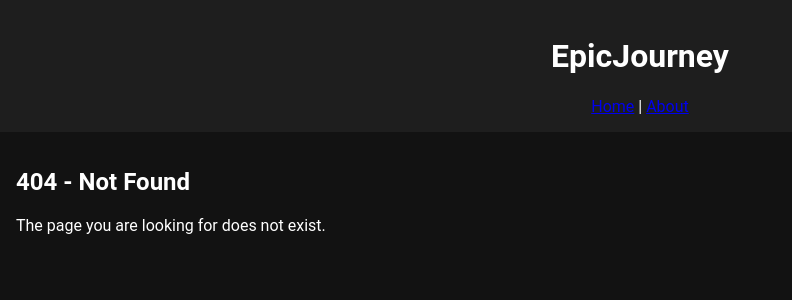
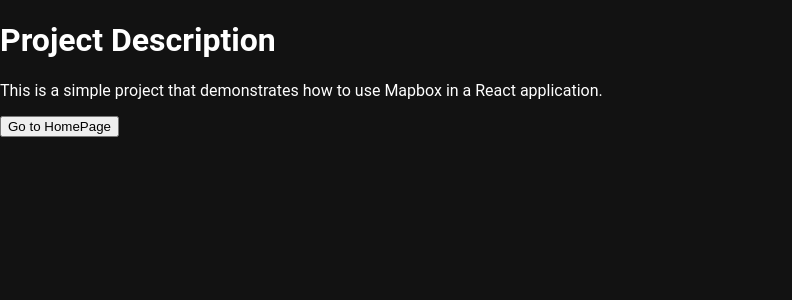
Before and after one commit to belovdima/epicjounrey, a React (Vite) app: page /aboutpage in a window 1280 px wide. Before the commit this address had no page. Shown: the top 300 px of the page, without its empty margins (0-792 px from the left). Built offline with nearby package versions, Linux system fonts and the light colour scheme.

Commit message:
separated the app file

```diff
--- a/src/App.tsx
+++ b/src/App.tsx
@@ -1,67 +1,19 @@
-import React, { useEffect, useRef } from "react";
-import mapboxgl from "mapbox-gl";
+import React from "react";
+import { BrowserRouter as Router, Routes, Route } from "react-router-dom";
 import "./styles/global.scss";
-import { BrowserRouter as Router, Routes, Route, Link } from "react-router-dom";
-import Home from "./pages/Home";
-import About from "./pages/About";
+import { HomePage } from "./pages/HomePage";
+import { AboutPage } from "./pages/AboutPage";
 import NotFound from "./pages/NotFound";
 
-mapboxgl.accessToken = import.meta.env.VITE_MAPBOX_TOKEN;
-
-const App: React.FC = () => {
-    const mapContainer = useRef<HTMLDivElement | null>(null);
-
-    useEffect(() => {
-        if (!mapContainer.current) return; // Убедимся, что контейнер существует
-
-        // Инициализация карты
-        const map = new mapboxgl.Map({
-            container: mapContainer.current, // Указываем контейнер
-            style: "mapbox://styles/mapbox/dark-v11", // Темный стиль карты
-            center: [0, 0], // Координаты центра карты
-            zoom: 2, // Начальный зум
-        });
-
-        // Очистка карты при размонтировании компонента
-        return () => map.remove();
-    }, []);
-
+export const App: React.FC = () => {
     return (
         <Router>
-            <div className="app">
-                <header className="app-header">
-                    <h1>EpicJourney</h1>
-                    <nav>
-                        <Link to="/home">Home</Link> |{" "}
-                        <Link to="/about">About</Link>
-                    </nav>
-                </header>
-                <main>
-                    <Routes>
-                        <Route
-                            path="/home"
-                            element={
-                                <div>
-                                    <h2>Welcome to EpicJourney</h2>
-                                    <div
-                                        ref={mapContainer}
-                                        style={{
-                                            width: "100%",
-                                            height: "500px",
-                                            marginTop: "1rem",
-                                        }}
-                                    />
-                                </div>
-                            }
-                        />
-                        <Route path="/home" element={<Home />} />
-                        <Route path="/about" element={<About />} />
-                        <Route path="*" element={<NotFound />} />
-                    </Routes>
-                </main>
-            </div>
+            <Routes>
+                <Route path="/homepage" element={<HomePage />} />
+                <Route path="/aboutpage" element={<AboutPage />} />
+                <Route path="*" element={<HomePage />} />
+                <Route path="/notfound" element={<NotFound />} />
+            </Routes>
         </Router>
     );
 };
-
-export default App;
--- /dev/null
+++ b/src/components/Greeting.tsx
@@ -0,0 +1,16 @@
+import { useNavigate } from "react-router-dom";
+
+export const Greeting: React.FC = () => {
+    const navigate = useNavigate();
+
+    return (
+        <div>
+            <button
+                type="button"
+                onClick={() => navigate("/aboutpage", { replace: true })}>
+                Go to AboutPage
+            </button>
+            <h1>Hello, World!</h1>);
+        </div>
+    );
+};
--- /dev/null
+++ b/src/components/Map.tsx
@@ -0,0 +1,35 @@
+import React, { useEffect, useRef } from "react";
+import mapboxgl from "mapbox-gl";
+import "mapbox-gl/dist/mapbox-gl.css";
+
+mapboxgl.accessToken = import.meta.env.VITE_MAPBOX_TOKEN;
+
+export const Map: React.FC = () => {
+    const mapContainer = useRef<HTMLDivElement | null>(null);
+
+    useEffect(() => {
+        if (!mapContainer.current) return; // Убедимся, что контейнер существует
+
+        // Инициализация карты
+        const map = new mapboxgl.Map({
+            container: mapContainer.current, // Указываем контейнер
+            style: "mapbox://styles/mapbox/dark-v11", // Темный стиль карты
+            center: [0, 0], // Координаты центра карты
+            zoom: 2, // Начальный зум
+        });
+
+        // Очистка карты при размонтировании компонента
+        return () => map.remove();
+    }, []);
+
+    return (
+        <div
+            ref={mapContainer}
+            style={{
+                width: "100%",
+                height: "500px",
+                marginTop: "1rem",
+            }}
+        />
+    );
+};
--- /dev/null
+++ b/src/components/ProjectDescription.tsx
@@ -0,0 +1,21 @@
+import React from "react";
+import { useNavigate } from "react-router-dom";
+
+export const ProjectDescription: React.FC = () => {
+    const navigate = useNavigate();
+
+    return (
+        <div>
+            <h1>Project Description</h1>
+            <p>
+                This is a simple project that demonstrates how to use Mapbox in
+                a React application.
+            </p>
+            <button
+                type="button"
+                onClick={() => navigate("/homepage", { replace: true })}>
+                Go to HomePage
+            </button>
+        </div>
+    );
+};
--- a/src/main.tsx
+++ b/src/main.tsx
@@ -1,6 +1,6 @@
 import { StrictMode } from "react";
 import { createRoot } from "react-dom/client";
-import App from "./App.tsx";
+import { App } from "./App.tsx";
 import "mapbox-gl/dist/mapbox-gl.css";
 
 createRoot(document.getElementById("root")!).render(
--- a/src/pages/About.tsx
+++ /dev/null
@@ -1,12 +0,0 @@
-import React from "react";
-
-const About: React.FC = () => {
-    return (
-        <div>
-            <h2>About EpicJourney</h2>
-            <p>This app helps you plan your perfect journey!</p>
-        </div>
-    );
-};
-
-export default About;
--- /dev/null
+++ b/src/pages/AboutPage.tsx
@@ -0,0 +1,9 @@
+import { ProjectDescription } from "../components/ProjectDescription";
+
+export const AboutPage: React.FC = () => {
+    return (
+        <div>
+            <ProjectDescription />
+        </div>
+    );
+};
--- a/src/pages/Home.tsx
+++ /dev/null
@@ -1,12 +0,0 @@
-import React from "react";
-
-const Home: React.FC = () => {
-    return (
-        <div>
-            <h2>Home Page</h2>
-            <p>Welcome to EpicJourney!</p>
-        </div>
-    );
-};
-
-export default Home;
--- /dev/null
+++ b/src/pages/HomePage.tsx
@@ -0,0 +1,13 @@
+import React from "react";
+import { Map } from "./../components/Map";
+import { Greeting } from "./../components/Greeting";
+import "./../styles/global.scss";
+
+export const HomePage: React.FC = () => {
+    return (
+        <div>
+            <Greeting />
+            <Map />
+        </div>
+    );
+};
```
